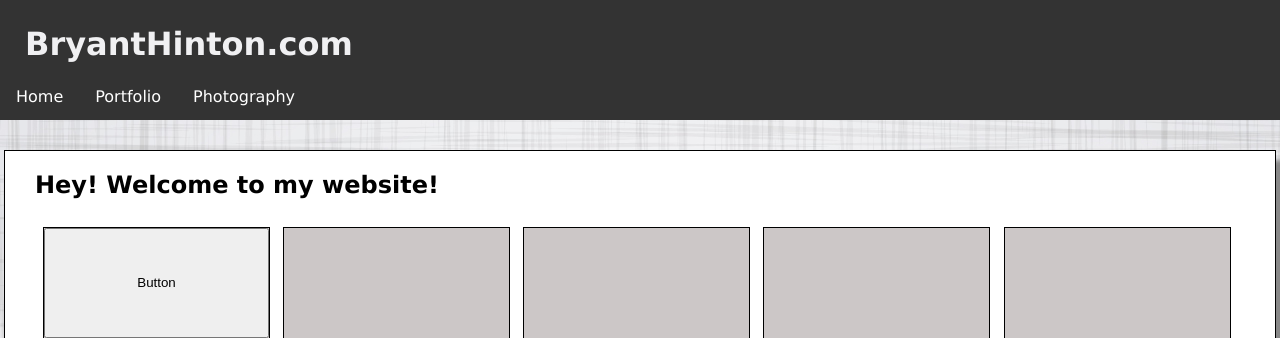
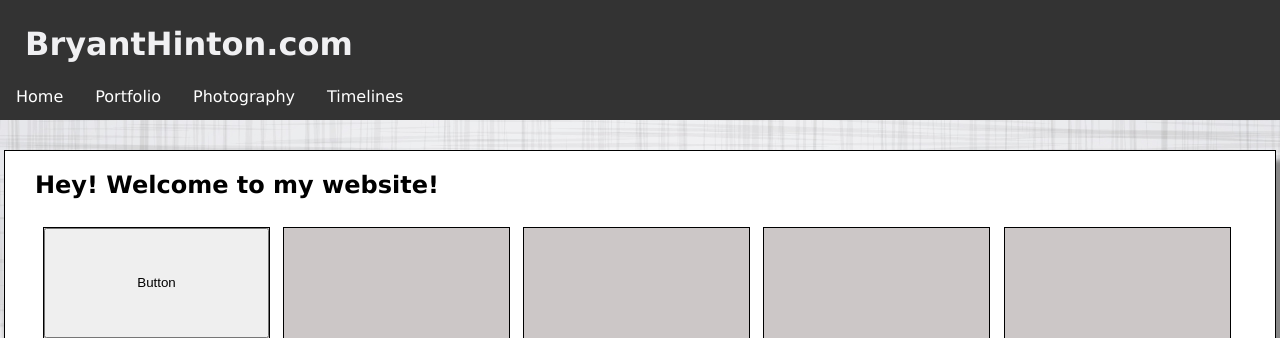
Before and after one commit to bryantmh/Website, a PHP site: page / in a window 1280 px wide. Shown: the top 338 px of the page. Run offline with PHP 8.4, Linux system fonts and the light colour scheme; some libraries are stand-ins or nearby versions.

Commit message:
Update index.php

```diff
--- a/index.php
+++ b/index.php
@@ -10,6 +10,7 @@
 		<li><a href="./">Home</a></li>
 		<li><a href="./portfolio">Portfolio</a></li>
 		<li><a href="./photography/">Photography</a></li>
+		<li><a href="./timeline/">Timelines</a></li>
 	</ul>
 </nav>
 
```
